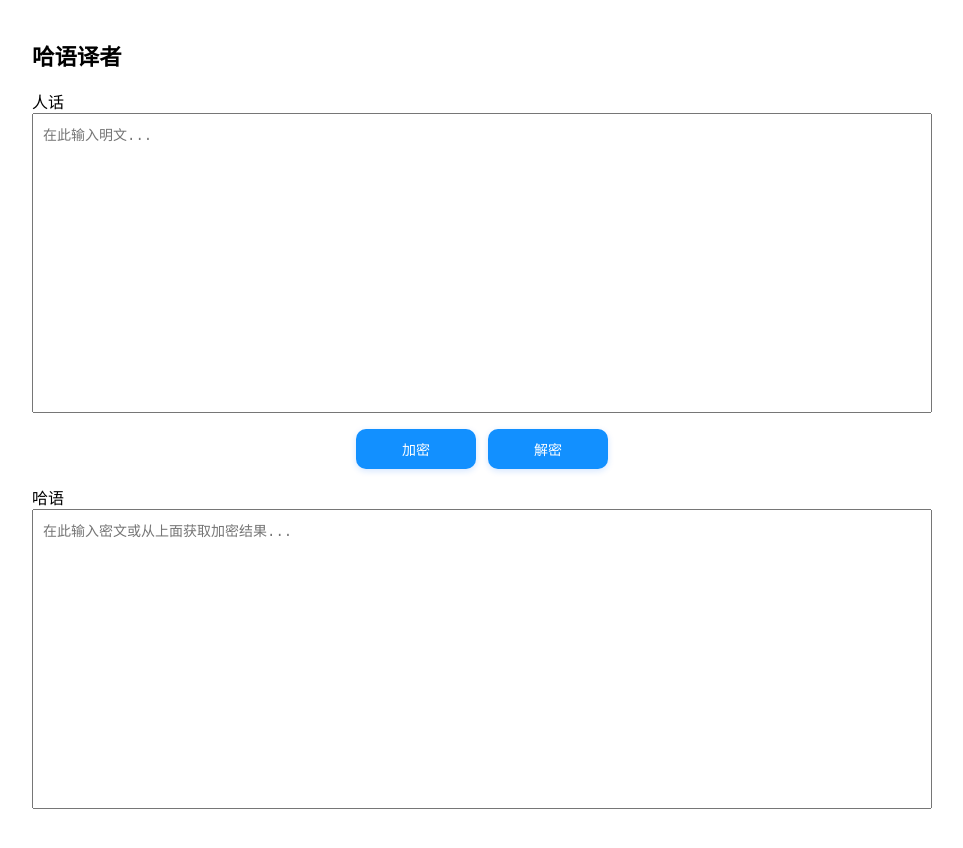
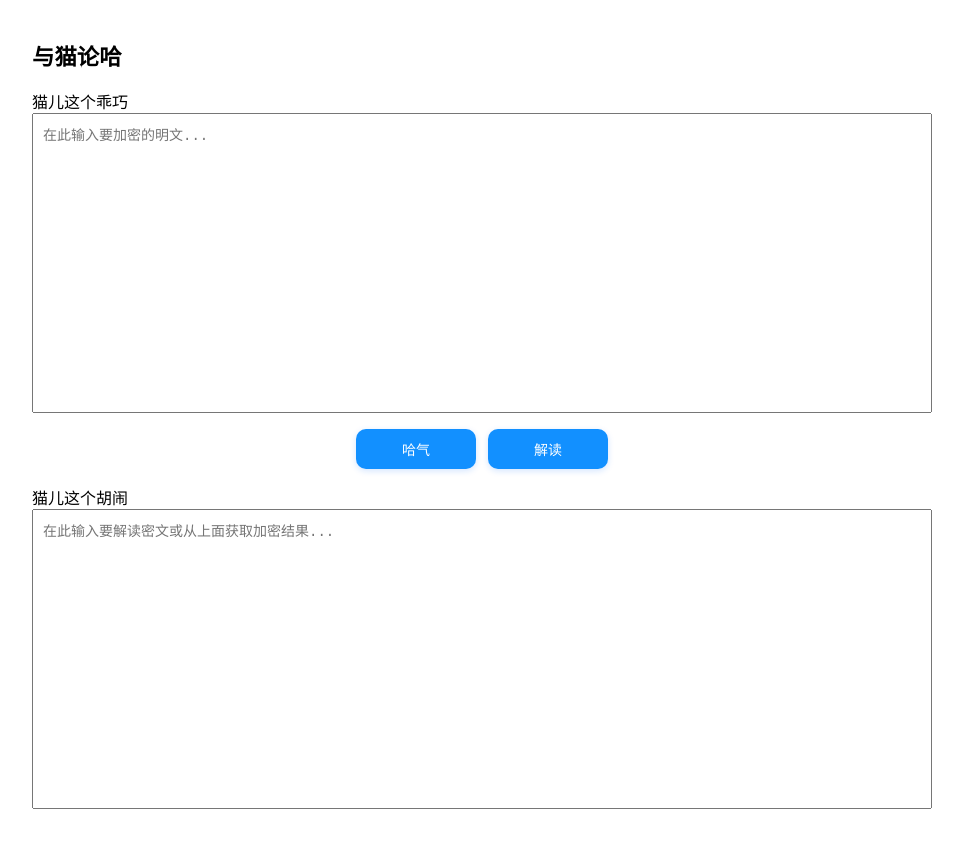
Before and after one commit to Zubmarine/hachimi-translator, a plain HTML site: page index.html in a window 1280 px wide. Shown: the whole page, without its empty margins (158-1121 px from the left). Drawn offline with Linux system fonts and the light colour scheme.

Commit message:
Update index.html

```diff
--- a/index.html
+++ b/index.html
@@ -3,25 +3,25 @@
 <head>
   <meta charset="utf-8">
   <meta name="viewport" content="width=device-width,initial-scale=1">
-  <title>哈语译者</title>
+  <title>与猫论哈</title>
   <link rel="stylesheet" href="styles.css">
 </head>
 <body>
-  <h1>哈语译者</h1>
+  <h1>与猫论哈</h1>
   <div class="row">
     <label>
-      人话
-      <textarea id="plaintext" class="box" placeholder="在此输入明文..."></textarea>
+      猫儿这个乖巧
+      <textarea id="plaintext" class="box" placeholder="在此输入要加密的明文..."></textarea>
     </label>
 
     <div class="center-controls" aria-hidden="false">
-      <button id="btn-encode" class="btn" title="加密（人话 → 哈语）">加密</button>
-      <button id="btn-decode" class="btn" title="解密（哈语 → 人话）">解密</button>
+      <button id="btn-encode" class="btn" title="人话 → 哈语">哈气</button>
+      <button id="btn-decode" class="btn" title="哈语 → 人话">解读</button>
     </div>
 
     <label>
-      哈语
-      <textarea id="ciphertext" class="box" placeholder="在此输入密文或从上面获取加密结果..."></textarea>
+      猫儿这个胡闹
+      <textarea id="ciphertext" class="box" placeholder="在此输入要解读密文或从上面获取加密结果..."></textarea>
     </label>
   </div>
 
```
